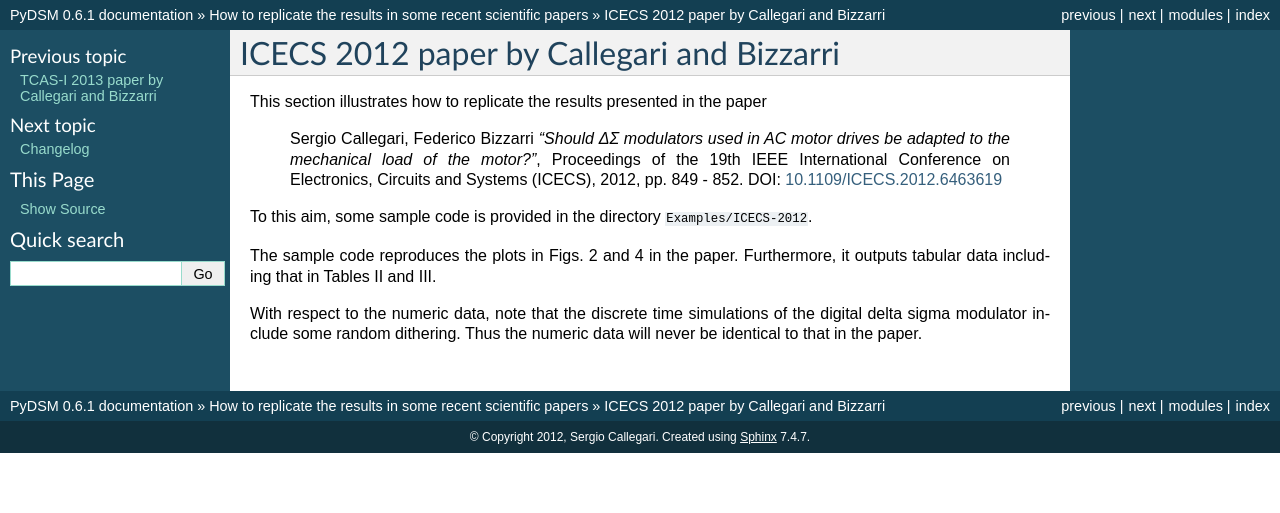
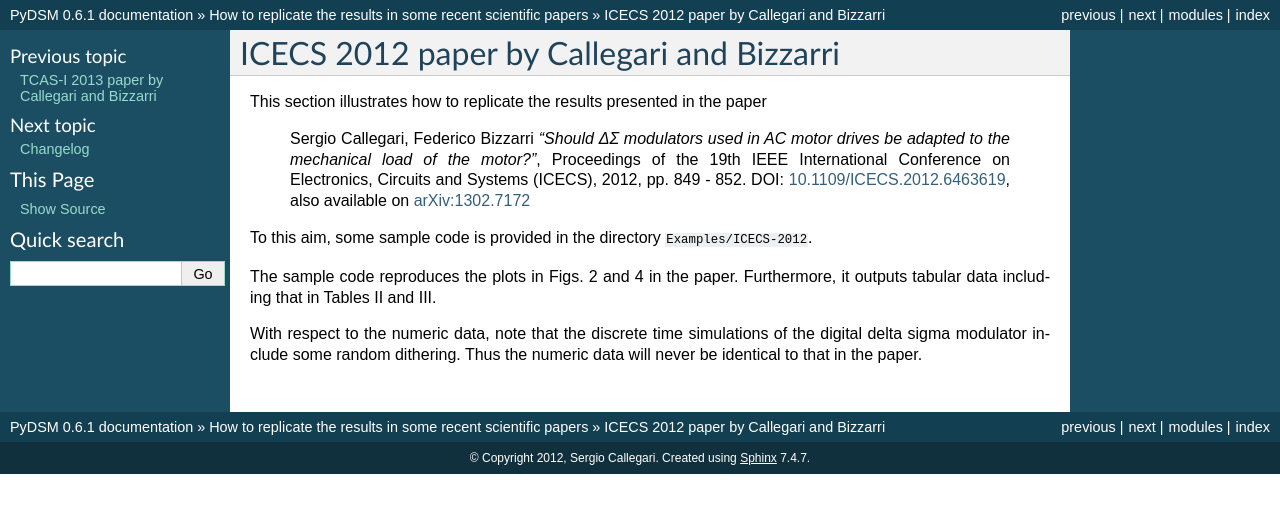
Before and after one commit to sergiocallegari/PyDSM, a Sphinx documentation site: the page built from doc/source/replicate-icecs-2012.rst, in a window 1280 px wide. Shown: the top 513 px of the page. Built offline with Sphinx 7.4.7, drawn with Linux system fonts in a browser that asks for light colours; formulas are drawn with MathJax 3.

Commit message:
Add reference to arXiv version of the ICECS 2012 article

```diff
--- a/doc/source/replicate-icecs-2012.rst
+++ b/doc/source/replicate-icecs-2012.rst
@@ -8,9 +8,10 @@ paper
     AC motor drives be adapted to the mechanical load of the motor?"*,
     Proceedings of the 19th IEEE International Conference on
     Electronics, Circuits and Systems (ICECS), 2012, pp. 849 - 852. DOI:
-    `10.1109/ICECS.2012.6463619`_
+    `10.1109/ICECS.2012.6463619`_, also available on `arXiv:1302.7172`_
 
 .. _10.1109/ICECS.2012.6463619: http://dx.doi.org/10.1109/ICECS.2012.6463619
+.. _arXiv:1302.7172: http://arxiv.org/abs/1302.7172
 
 To this aim, some sample code is provided in the directory
 ``Examples/ICECS-2012``.
```
